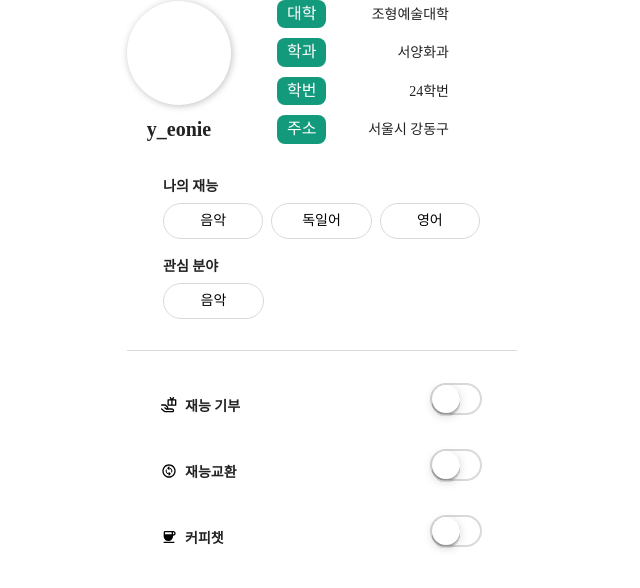
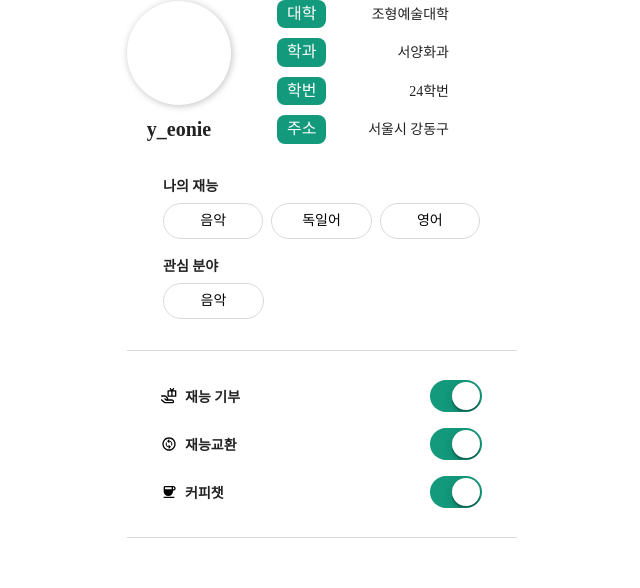
Before and after one commit to EFUB-SWS-Rudolph/Frontend, a React (Vite) app in the folder sws/: page /mypage in a window 1280 px wide. Shown: the top 588 px of the page, without its empty margins (318-958 px from the left). Built offline with nearby package versions, Linux system fonts and the light colour scheme; a web font is replaced by a local one.

Commit message:
💄Design: add toggle on/off and header

```diff
--- a/sws/src/mypage/assets/GiveIcon.jsx
+++ b/sws/src/mypage/assets/GiveIcon.jsx
@@ -3,16 +3,16 @@ import React from 'react';
 export default function GiveIcon() {
   return (
     <svg xmlns="http://www.w3.org/2000/svg" width="16" height="16" viewBox="0 0 16 16" fill="none">
-      <g clip-path="url(#clip0_301_15601)">
+      <g clipPath="url(#clip0_301_15601)">
         <path
           fillRule="evenodd"
-          clip-rule="evenodd"
+          clipRule="evenodd"
           d="M8.88209 0.133358C9.17665 -0.0875452 9.59451 -0.0278344 9.81542 0.266726L10.8975 1.70955L11.9795 0.266726C12.2004 -0.0278344 12.6183 -0.0875452 12.9128 0.133358C13.2074 0.354261 13.2671 0.772126 13.0462 1.06669L12.2307 2.15405H14.6667C15.0349 2.15405 15.3334 2.45253 15.3334 2.82072V8.20575C15.3334 8.57394 15.0349 8.87241 14.6667 8.87241H7.12822C6.76003 8.87241 6.46156 8.57394 6.46156 8.20575V2.82072C6.46156 2.45253 6.76003 2.15405 7.12822 2.15405H9.56418L8.74872 1.06669C8.52782 0.772126 8.58753 0.354261 8.88209 0.133358ZM10.2308 3.48738V7.53908H7.79489V3.48738H10.2308ZM11.5641 7.53908V3.48738H14V7.53908H11.5641ZM5.2274 11.9742C5.2274 11.606 5.52588 11.3075 5.89407 11.3075H10.7176C12.078 11.3075 13.1795 12.4108 13.1795 13.7696C13.1795 14.6342 12.4773 15.3334 11.6147 15.3334H4.67725C4.67721 15.3334 4.67728 15.3334 4.67725 15.3334C4.01772 15.3334 3.37893 15.1024 2.8721 14.6804L0.239957 12.4875C-0.0429234 12.2518 -0.0811912 11.8314 0.154483 11.5485C0.390158 11.2657 0.81053 11.2274 1.09341 11.4631L3.72527 13.6557C3.72522 13.6557 3.72532 13.6558 3.72527 13.6557C3.9925 13.8782 4.32936 14.0001 4.67704 14H11.6147C11.7429 14 11.8462 13.8958 11.8462 13.7696C11.8462 13.1466 11.341 12.6409 10.7176 12.6409H5.89407C5.52588 12.6409 5.2274 12.3424 5.2274 11.9742Z"
           fill="black"
         />
         <path
           fillRule="evenodd"
-          clip-rule="evenodd"
+          clipRule="evenodd"
           d="M3.5472 7.3335C3.92215 7.33306 4.29283 7.40959 4.63781 7.55798C4.98287 7.7064 5.29465 7.92342 5.55605 8.19527L6.81227 9.50428C7.14878 9.85463 7.33333 10.3243 7.33333 10.8086C7.33333 11.293 7.14878 11.7626 6.81227 12.113C6.47488 12.4642 6.01142 12.6668 5.52221 12.6668C5.033 12.6668 4.56953 12.4642 4.23214 12.113L3.42289 11.2704C3.16783 11.0049 3.17634 10.5829 3.44188 10.3278C3.70742 10.0728 4.12945 10.0813 4.3845 10.3468L5.19375 11.1894C5.28562 11.285 5.40436 11.3335 5.52221 11.3335C5.64006 11.3335 5.75879 11.285 5.85066 11.1894C5.9434 11.0928 6 10.9563 6 10.8086C6 10.661 5.9434 10.5245 5.85066 10.4279L4.59495 9.11942C4.59487 9.11935 4.59502 9.1195 4.59495 9.11942C4.45501 8.97395 4.29016 8.85989 4.11098 8.78282C3.93177 8.70573 3.74072 8.66657 3.54851 8.66683L0.666667 8.66683C0.298477 8.66683 0 8.36835 0 8.00016C0 7.63197 0.298477 7.3335 0.666667 7.3335H3.5472Z"
           fill="black"
         />
--- a/sws/src/mypage/assets/Switch.jsx
+++ b/sws/src/mypage/assets/Switch.jsx
@@ -1,33 +1,34 @@
-import React from 'react';
-
 export default function Switch() {
   return (
-    <div>
-      <svg
-        xmlns="http://www.w3.org/2000/svg"
-        width="58"
-        height="44"
-        viewBox="0 0 58 44"
-        fill="none"
+    <svg xmlns="http://www.w3.org/2000/svg" width="52" height="32" viewBox="-1 -1 54 34" fill="none">
+      <rect width="52" height="32" rx="16" fill="#FFF" stroke="#D9D9D9" strokeWidth="1px" />
+      <mask
+        id="mask0_switch_off"
+        maskType="luminance"
+        maskUnits="userSpaceOnUse"
+        x="0"
+        y="0"
+        width="52"
+        height="32"
       >
-        <path
-          d="M42 3C50.8366 3 58 10.1634 58 19C58 27.8366 50.8366 35 42 35H22C13.1634 35 6 27.8366 6 19C6 10.1634 13.1634 3 22 3H42ZM22 5C14.268 5 8 11.268 8 19C8 26.732 14.268 33 22 33H42C49.732 33 56 26.732 56 19C56 11.268 49.732 5 42 5H22Z"
-          fill="#D9D9D9"
-        />
-        <g filter="url(#filter0_ddd_301_15451)">
-          <rect x="8" y="5" width="28" height="28" rx="14" fill="white" />
+        <rect width="52" height="32" rx="16" fill="white" />
+      </mask>
+      <g mask="url(#mask0_switch_off)">
+        <g filter="url(#filter0_ddd_switch_off)">
+          <rect x="2" y="2" width="28" height="28" rx="14" fill="white" />
+        </g>
       </g>
       <defs>
         <filter
-            id="filter0_ddd_301_15451"
-            x="0"
-            y="0"
+          id="filter0_ddd_switch_off"
+          x="-6"
+          y="-3"
           width="44"
           height="44"
           filterUnits="userSpaceOnUse"
-            color-interpolation-filters="sRGB"
+          colorInterpolationFilters="sRGB"
         >
-            <feFlood flood-opacity="0" result="BackgroundImageFix" />
+          <feFlood floodOpacity="0" result="BackgroundImageFix" />
           <feColorMatrix
             in="SourceAlpha"
             type="matrix"
@@ -37,7 +38,7 @@ export default function Switch() {
           <feOffset dy="3" />
           <feGaussianBlur stdDeviation="0.5" />
           <feColorMatrix type="matrix" values="0 0 0 0 0 0 0 0 0 0 0 0 0 0 0 0 0 0 0.1 0" />
-            <feBlend mode="normal" in2="BackgroundImageFix" result="effect1_dropShadow_301_15451" />
+          <feBlend mode="normal" in2="BackgroundImageFix" result="effect1_dropShadow_switch_off" />
           <feColorMatrix
             in="SourceAlpha"
             type="matrix"
@@ -49,8 +50,8 @@ export default function Switch() {
           <feColorMatrix type="matrix" values="0 0 0 0 0 0 0 0 0 0 0 0 0 0 0 0 0 0 0.16 0" />
           <feBlend
             mode="normal"
-              in2="effect1_dropShadow_301_15451"
-              result="effect2_dropShadow_301_15451"
+            in2="effect1_dropShadow_switch_off"
+            result="effect2_dropShadow_switch_off"
           />
           <feColorMatrix
             in="SourceAlpha"
@@ -63,18 +64,17 @@ export default function Switch() {
           <feColorMatrix type="matrix" values="0 0 0 0 0 0 0 0 0 0 0 0 0 0 0 0 0 0 0.15 0" />
           <feBlend
             mode="normal"
-              in2="effect2_dropShadow_301_15451"
-              result="effect3_dropShadow_301_15451"
+            in2="effect2_dropShadow_switch_off"
+            result="effect3_dropShadow_switch_off"
           />
           <feBlend
             mode="normal"
             in="SourceGraphic"
-              in2="effect3_dropShadow_301_15451"
+            in2="effect3_dropShadow_switch_off"
             result="shape"
           />
         </filter>
       </defs>
     </svg>
-    </div>
   );
 }
--- a/sws/src/mypage/assets/SwitchOn.jsx
+++ b/sws/src/mypage/assets/SwitchOn.jsx
@@ -4,7 +4,7 @@ export default function SwitchOn() {
       <rect width="52" height="32" rx="16" fill="#13997B" />
       <mask
         id="mask0_801_3596"
-        style="mask-type:luminance"
+        maskType="luminance"
         maskUnits="userSpaceOnUse"
         x="0"
         y="0"
@@ -26,9 +26,9 @@ export default function SwitchOn() {
           width="44"
           height="44"
           filterUnits="userSpaceOnUse"
-          color-interpolation-filters="sRGB"
+          colorInterpolationFilters="sRGB"
         >
-          <feFlood flood-opacity="0" result="BackgroundImageFix" />
+          <feFlood floodOpacity="0" result="BackgroundImageFix" />
           <feColorMatrix
             in="SourceAlpha"
             type="matrix"
--- a/sws/src/mypage/components/mypagefooter/CoffeeChat.jsx
+++ b/sws/src/mypage/components/mypagefooter/CoffeeChat.jsx
@@ -1,8 +1,17 @@
+import { useState } from 'react';
+import styled from 'styled-components';
 import CoffeeChatIcon from '../../assets/CoffeeChatIcon';
 import Switch from '../../assets/Switch';
+import SwitchOn from '../../assets/SwitchOn';
 import { FooterContainer, TitleContainer } from './FooterContainer';
 
 export default function CoffeeChat() {
+  const [isOn, setIsOn] = useState(true);
+
+  const handleIsOn = () => {
+    setIsOn(!isOn);
+  };
+
   return (
     <FooterContainer>
       <TitleContainer>
@@ -10,7 +19,13 @@ export default function CoffeeChat() {
         <p>커피챗</p>
       </TitleContainer>
 
-      <Switch />
+      <ToggleContainer onClick={handleIsOn}>
+        {isOn ? <SwitchOn /> : <Switch />}
+      </ToggleContainer>
     </FooterContainer>
   );
 }
+
+const ToggleContainer = styled.div`
+  display: flex;
+`;
--- a/sws/src/mypage/components/mypagefooter/Exchange.jsx
+++ b/sws/src/mypage/components/mypagefooter/Exchange.jsx
@@ -1,15 +1,31 @@
+import { useState } from 'react';
+import styled from 'styled-components';
 import ExchangeIcon from '../../assets/ExchangeIcon';
 import Switch from '../../assets/Switch';
+import SwitchOn from '../../assets/SwitchOn';
 import { FooterContainer, TitleContainer } from './FooterContainer';
 
 export default function Exchange() {
+  const [isOn, setIsOn] = useState(true);
+
+  const handleIsOn = () => {
+    setIsOn(!isOn);
+  };
+
   return (
     <FooterContainer>
       <TitleContainer>
         <ExchangeIcon />
         <p>재능교환</p>
       </TitleContainer>
-      <Switch />
+
+      <ToggleContainer onClick={handleIsOn}>
+        {isOn ? <SwitchOn /> : <Switch />}
+      </ToggleContainer>
     </FooterContainer>
   );
 }
+
+const ToggleContainer = styled.div`
+  display: flex;
+`;
--- a/sws/src/mypage/components/mypagefooter/Give.jsx
+++ b/sws/src/mypage/components/mypagefooter/Give.jsx
@@ -1,9 +1,18 @@
 import React from 'react';
+import { useState } from 'react';
+import styled from 'styled-components';
 import { FooterContainer, TitleContainer } from './FooterContainer';
 import GiveIcon from '../../assets/GiveIcon';
 import Switch from '../../assets/Switch';
+import SwitchOn from '../../assets/SwitchOn';
 
 export default function Give() {
+  const [isOn, setIsOn] = useState(true);
+
+  const handleIsOn = () => {
+    setIsOn(!isOn);
+  };
+
   return (
     <FooterContainer>
       <TitleContainer>
@@ -11,7 +20,13 @@ export default function Give() {
         <p>재능 기부</p>
       </TitleContainer>
 
-      <Switch />
+      <ToggleContainer onClick={handleIsOn}>
+        {isOn ? <SwitchOn /> : <Switch />}
+      </ToggleContainer>
     </FooterContainer>
   );
 }
+
+const ToggleContainer = styled.div`
+  display: flex;
+`;
```
Also changed, not shown: sws/src/mypage/components/mypageHeader/Header.jsx (added, +50 -0 lines). Lines whose indentation alone changed are shown as unchanged.
